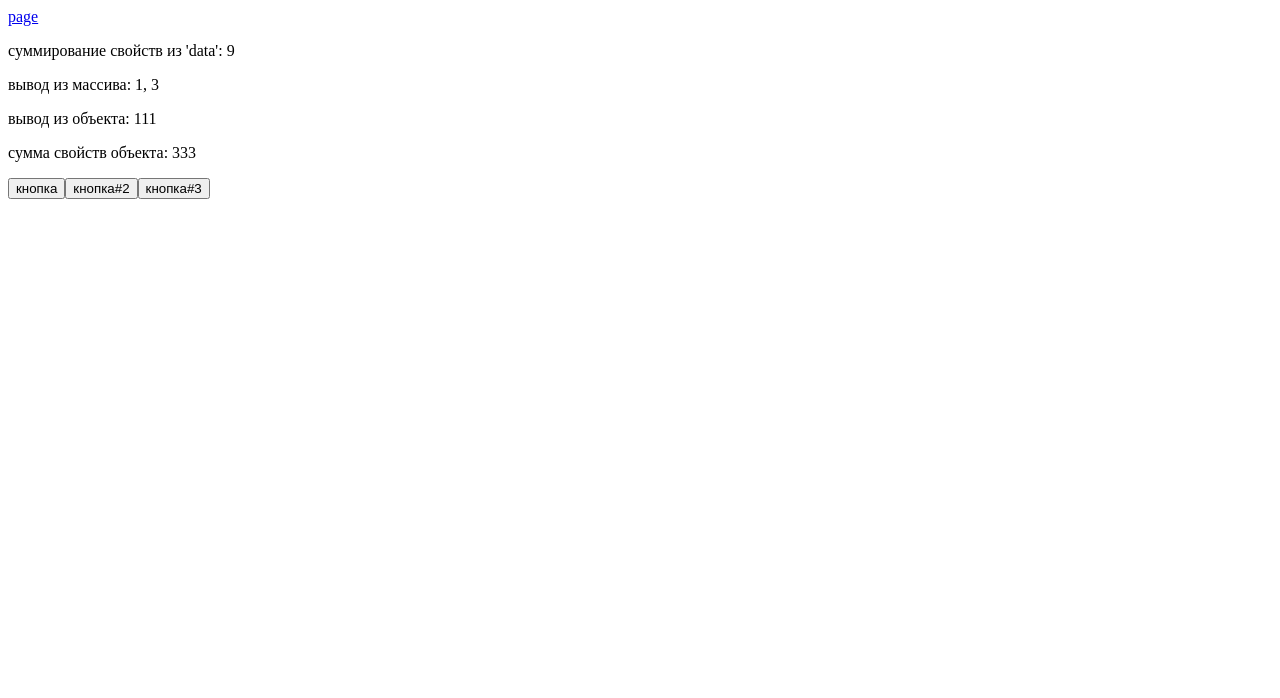
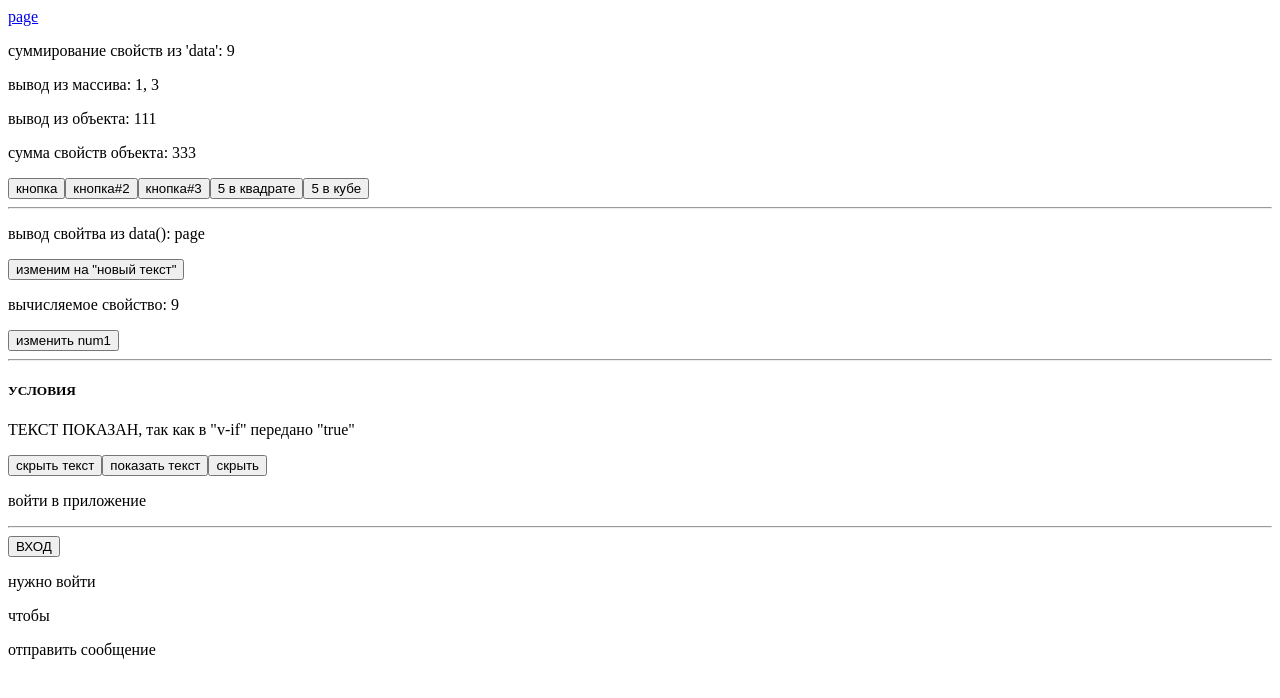
Before and after one commit to kozyrev42/vue_trep72, a Vue app: page / in a window 1280 px wide. Shown: the top 698 px of the page. Built offline with nearby package versions, Linux system fonts and the light colour scheme.

Commit message:
поработал с условиями

```diff
--- a/src/App.vue
+++ b/src/App.vue
@@ -14,8 +14,18 @@ export default {
 
       myObject: {a: 111, b: 222, c: 333},
 
+      visible: true,
 
+      isAuth: false,
     }
+  },
+
+  // в "computed" храняться вычисляемые свойства
+  computed: {
+    numSum: function () {
+      return this.num1 + this.num2;
+    },
+
   },
 
   // кастомные методы
@@ -35,6 +45,38 @@ export default {
     // вызов метода через this
     show: function () {
       alert(this.x2method(10));
+    },
+
+    showX2: function (num) {
+      alert(num ** 2);
+    },
+
+    showX3: function (num) {
+      alert(num ** 3);
+    },
+
+    change: function () {
+      this.text = 'новый текст';
+    },
+
+    changeNum1: function () {
+      this.num1 = 14;
+    },
+
+    hideText: function () {
+      this.visible = false;
+    },
+
+    showText: function () {
+      this.visible = true;
+    },
+
+    toggle: function () {
+      this.visible = !this.visible;
+    },
+
+    auth: function () {
+      this.isAuth = true;
     },
   }
 }
@@ -69,6 +111,47 @@ export default {
   <button @:click="myMethodHi">кнопка#2</button>
   <button @:click="show">кнопка#3</button>
 
+  <!-- передача параметров в метод -->
+  <!-- при клике вызываем метод и передаём в метод число -->
+  <button @click="showX2(5)">5 в квадрате</button>
+  <button @click="showX3(5)">5 в кубе</button>
+  <hr>
+
+  <!-- просто вывод свойства из data() -->
+  <p>вывод свойтва из data(): {{ text }}</p>
+
+  <!-- изменим свойство на "новый текст" -->
+  <button @click="change">изменим на "новый текст"</button>
+
+  <!-- вычисленное значение -->
+  <p>вычисляемое свойство: {{ numSum }}</p>
+  <button @click="changeNum1">изменить num1</button>
+  <hr>
+  <!-- УСЛОВИЯ ------------------------------------------------------------------------------------- -->
+  <h5>УСЛОВИЯ</h5>
+  <p v-if="visible">ТЕКСТ ПОКАЗАН, так как в "v-if" передано "true"</p>
+  <button @click="hideText">скрыть текст</button>
+  <button @click="showText">показать текст</button>
+  <button @click="toggle">
+    {{ visible ? 'скрыть' : 'показать' }}
+  </button>
+
+  <!-- работа директив -->
+  <p v-if="isAuth">вы вошли в приложение</p>
+  <p v-else>войти в приложение</p>
+  <hr>
+
+  <!-- условие для группы тегов -->
+  <button @click="auth">ВХОД</button>
+  <div v-if="!isAuth">
+    <p>нужно войти</p>
+    <p>чтобы</p>
+    <p>отправить сообщение</p>
+  </div>
+
+  <!-- Циклы -------------------------------------------------------------------------------------- -->
+
+
 </template>
 
 <style>
```
